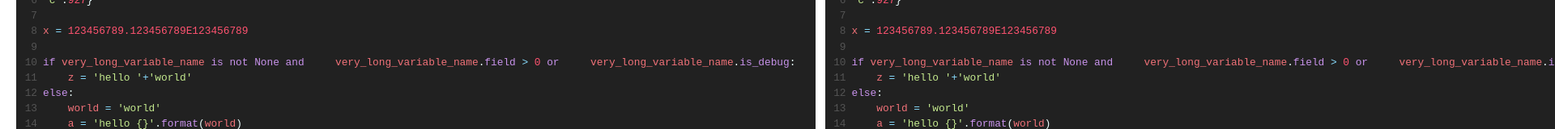
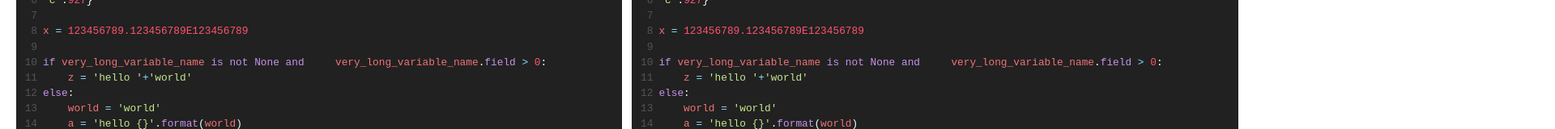
Before and after one commit to ryanking13/black-playground-pyodide, a Svelte app: page / in a window 1280 px wide. Shown: the part 177-337 px from the top of the page at 81% size, 1920 px wide, since content can reach past the window. Built offline with nearby package versions, Linux system fonts and the light colour scheme.

Commit message:
Fix placeholder text

```diff
--- a/src/main.js
+++ b/src/main.js
@@ -16,8 +16,7 @@ x = {  'a':37,'b':42,
 x = 123456789.123456789E123456789
 
 if very_long_variable_name is not None and \
-    very_long_variable_name.field > 0 or \
-    very_long_variable_name.is_debug:
+    very_long_variable_name.field > 0:
     z = 'hello '+'world'
 else:
     world = 'world'
```
